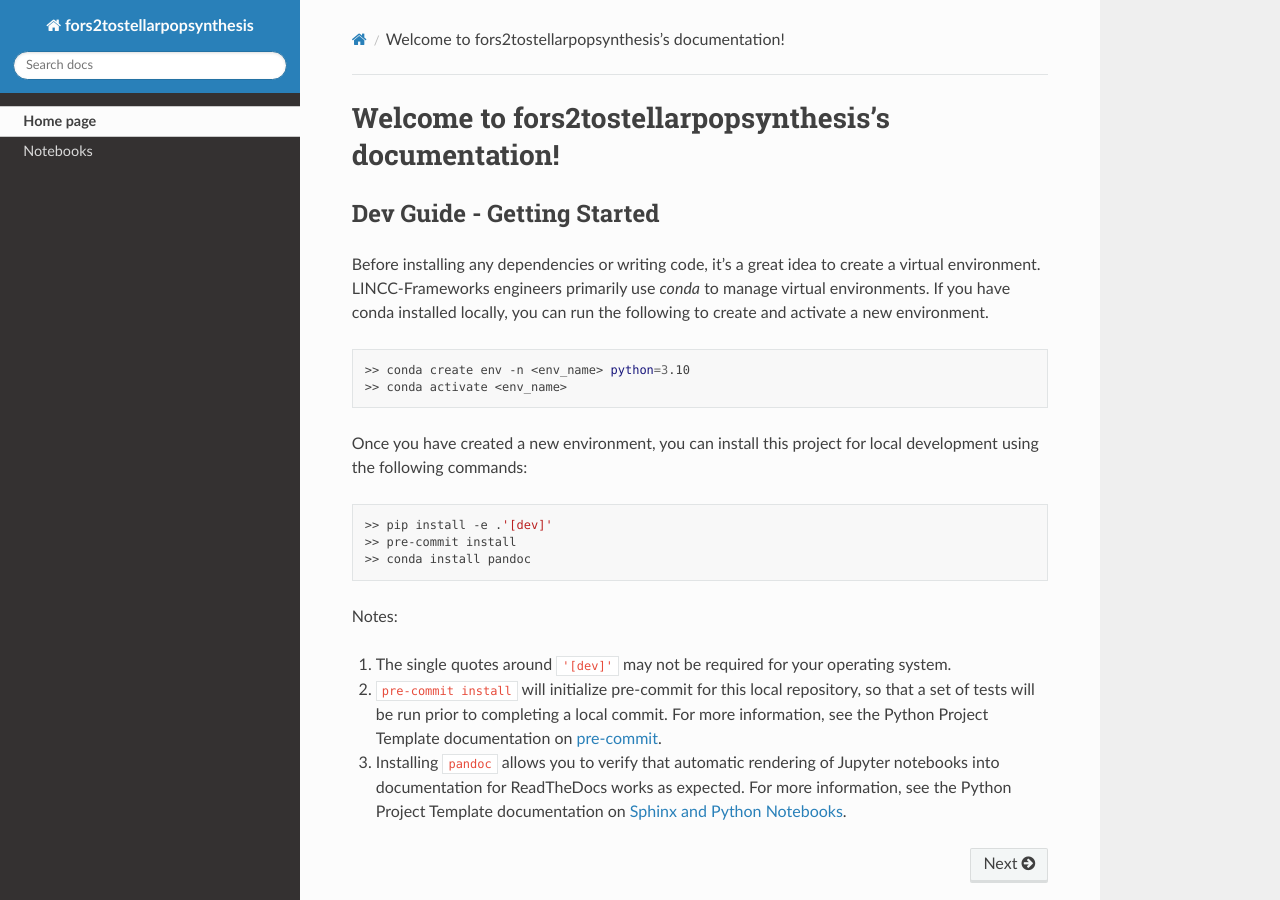
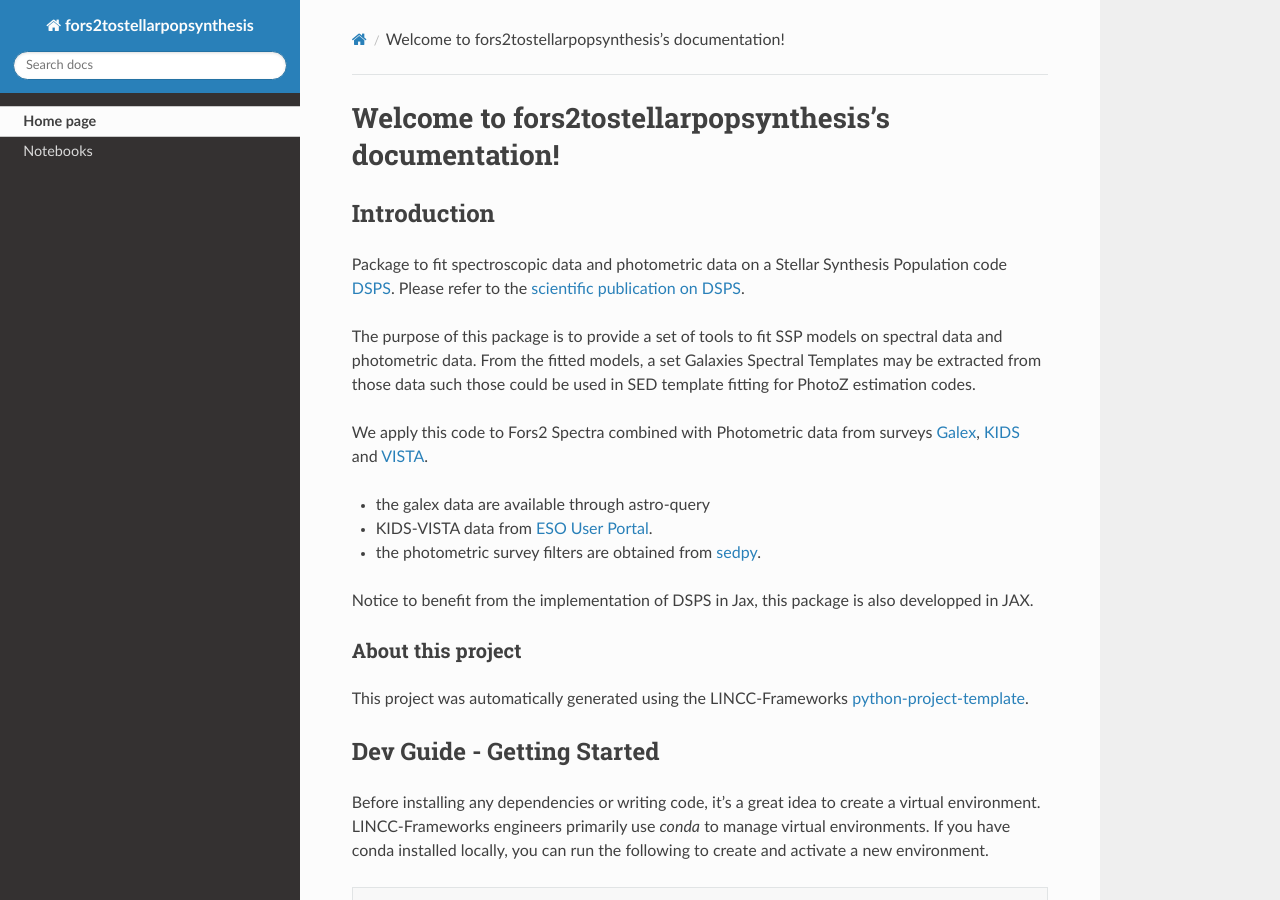
Before and after one commit to sylvielsstfr/Fors2ToStellarPopSynthesis, a Sphinx documentation site: the page built from docs/index.rst, in a window 1280 px wide and 900 px high. Built offline with Sphinx 7.4.7 and the Read the Docs theme 2.0.0, drawn with Linux system fonts in a browser that asks for light colours; pages that are not in the unit, such as notebooks, are missing from menus; the version number could not be read and is left out.

Commit message:
update index

```diff
--- a/docs/index.rst
+++ b/docs/index.rst
@@ -4,6 +4,35 @@
 
 Welcome to fors2tostellarpopsynthesis's documentation!
 ========================================================================================
+
+
+Introduction
+------------
+
+Package to fit spectroscopic data and photometric data
+on a Stellar Synthesis Population code `DSPS <https://dsps.readthedocs.io/en/latest/index.html>`_.
+Please refer to the `scientific publication on DSPS <https://arxiv.org/abs/2112.06830>`_.
+
+The purpose of this package is to provide a set of tools
+to fit SSP models on spectral data and photometric data.
+From the fitted models, a set Galaxies Spectral Templates
+may be extracted from those data such those could be used in SED template fitting for PhotoZ estimation codes.
+
+We apply this code to Fors2 Spectra combined with Photometric data from surveys
+`Galex <http://www.galex.caltech.edu/>`_, `KIDS <https://kids.strw.leidenuniv.nl/>`_ and `VISTA <https://www.eso.org/public/teles-instr/paranal-observatory/surveytelescopes/vista/surveys/>`_.
+
+- the galex data are available through astro-query
+- KIDS-VISTA data from `ESO User Portal <https://www.eso.org/sso>`_.
+- the photometric survey filters are obtained from `sedpy <https://github.com/bd-j/sedpy>`_.
+
+Notice to benefit from the implementation of DSPS in Jax, this package is also developped in JAX.
+
+
+About this project
+^^^^^^^^^^^^^^^^^^
+This project was automatically generated using the LINCC-Frameworks
+`python-project-template <https://github.com/lincc-frameworks/python-project-template>`_.
+
 
 Dev Guide - Getting Started
 ---------------------------
```
